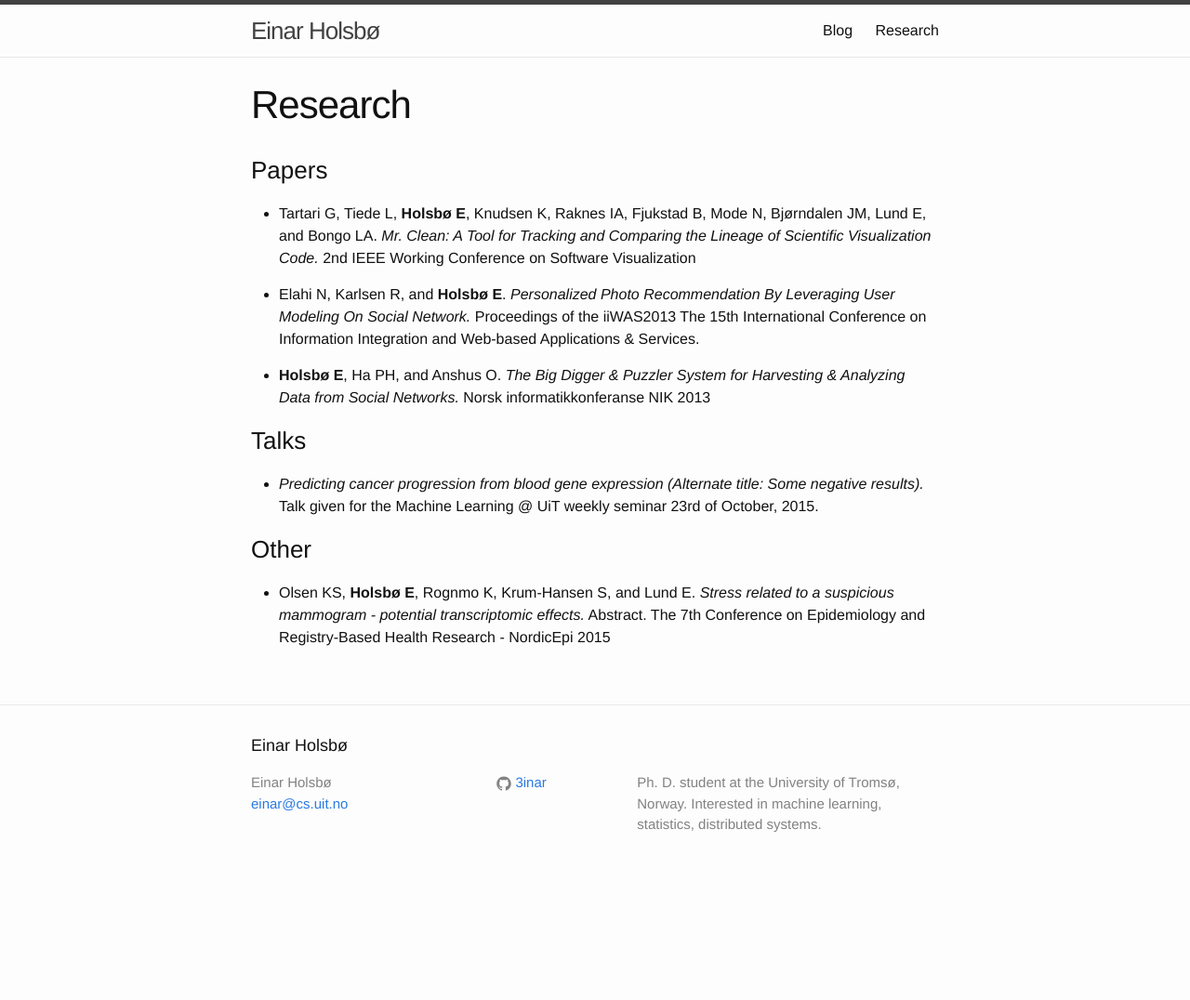
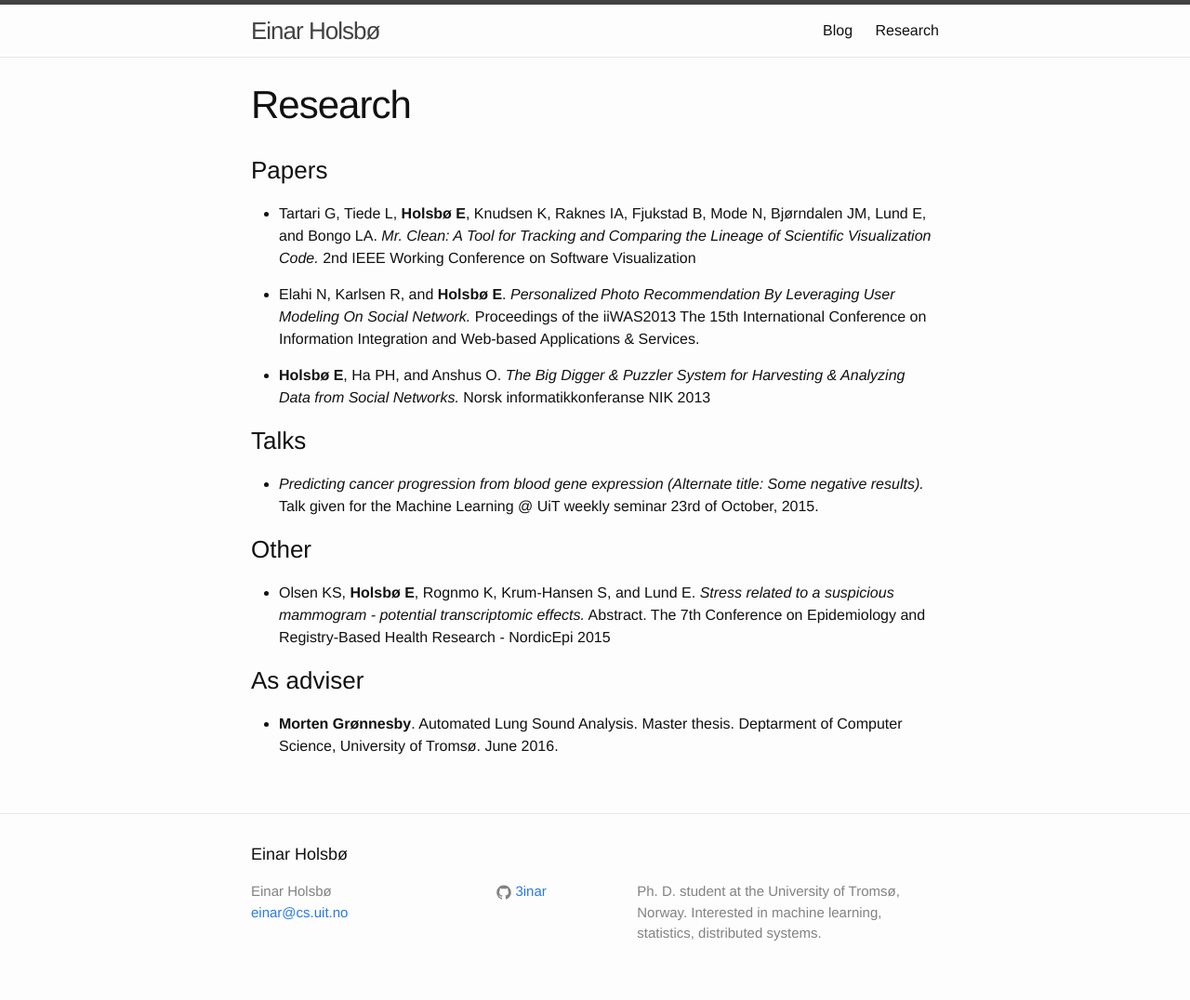
Before and after one commit to 3inar/3inar.github.io, a Jekyll site: the page built from research.md, in a window 1280 px wide. Shown: the whole page at 93% size. Built offline with Jekyll 4.4.1, drawn with Linux system fonts in a browser that asks for light colours; before the commit the page ends 959 px from its top, so only the background shows below that.

Commit message:
add advisory research activities

```diff
--- a/research.md
+++ b/research.md
@@ -25,3 +25,7 @@ Talk given for the Machine Learning @ UiT weekly seminar 23rd of October, 2015.
 * Olsen KS, **Holsbø E**, Rognmo K, Krum-Hansen S, and Lund E.
 _Stress related to a suspicious mammogram - potential transcriptomic effects._ Abstract.
 The 7th Conference on Epidemiology and Registry-Based Health Research - NordicEpi 2015
+
+### As adviser
+* **Morten Grønnesby**. Automated Lung Sound Analysis. Master thesis. Deptarment of Computer Science,
+University of Tromsø. June 2016.
```
